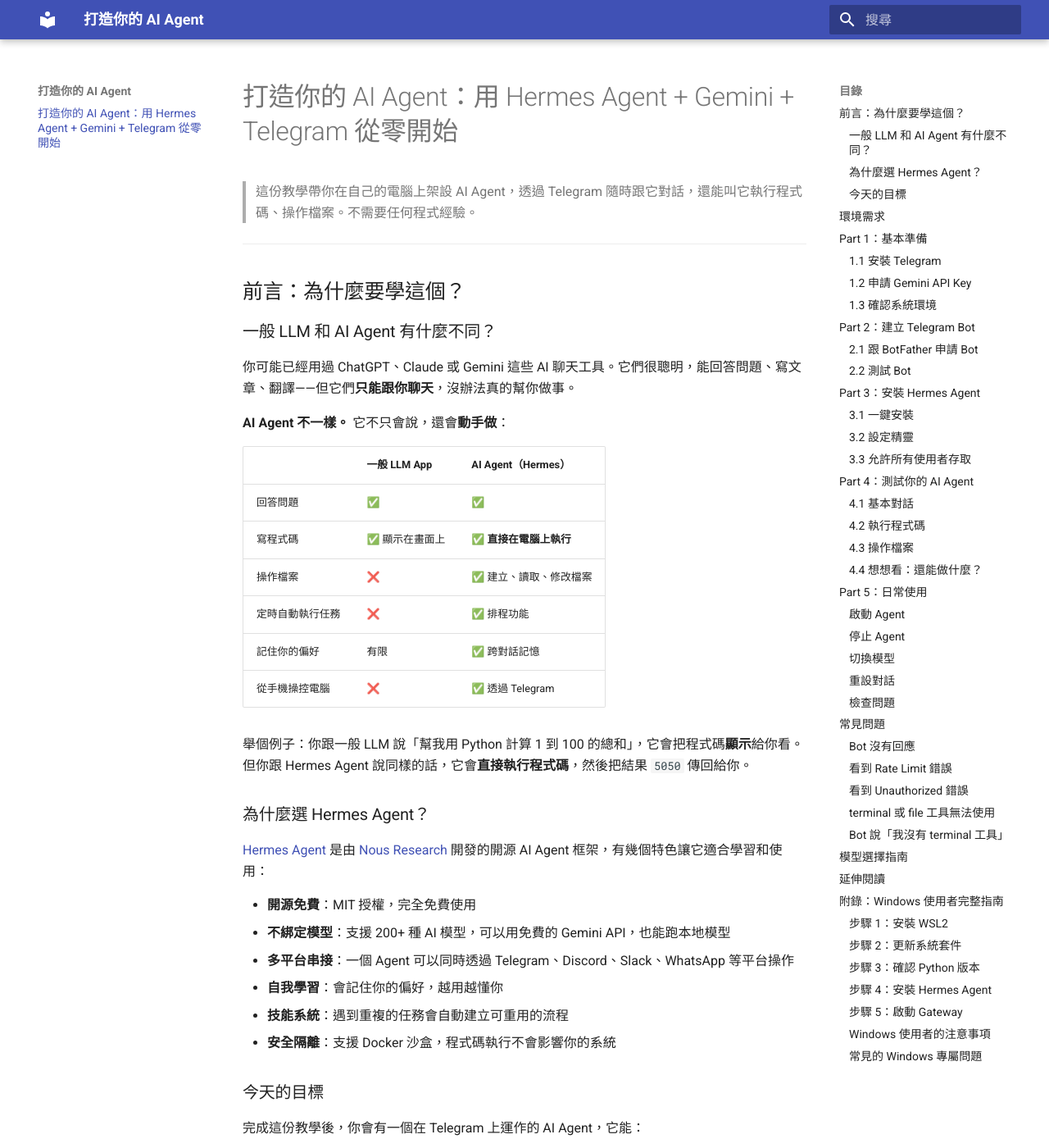
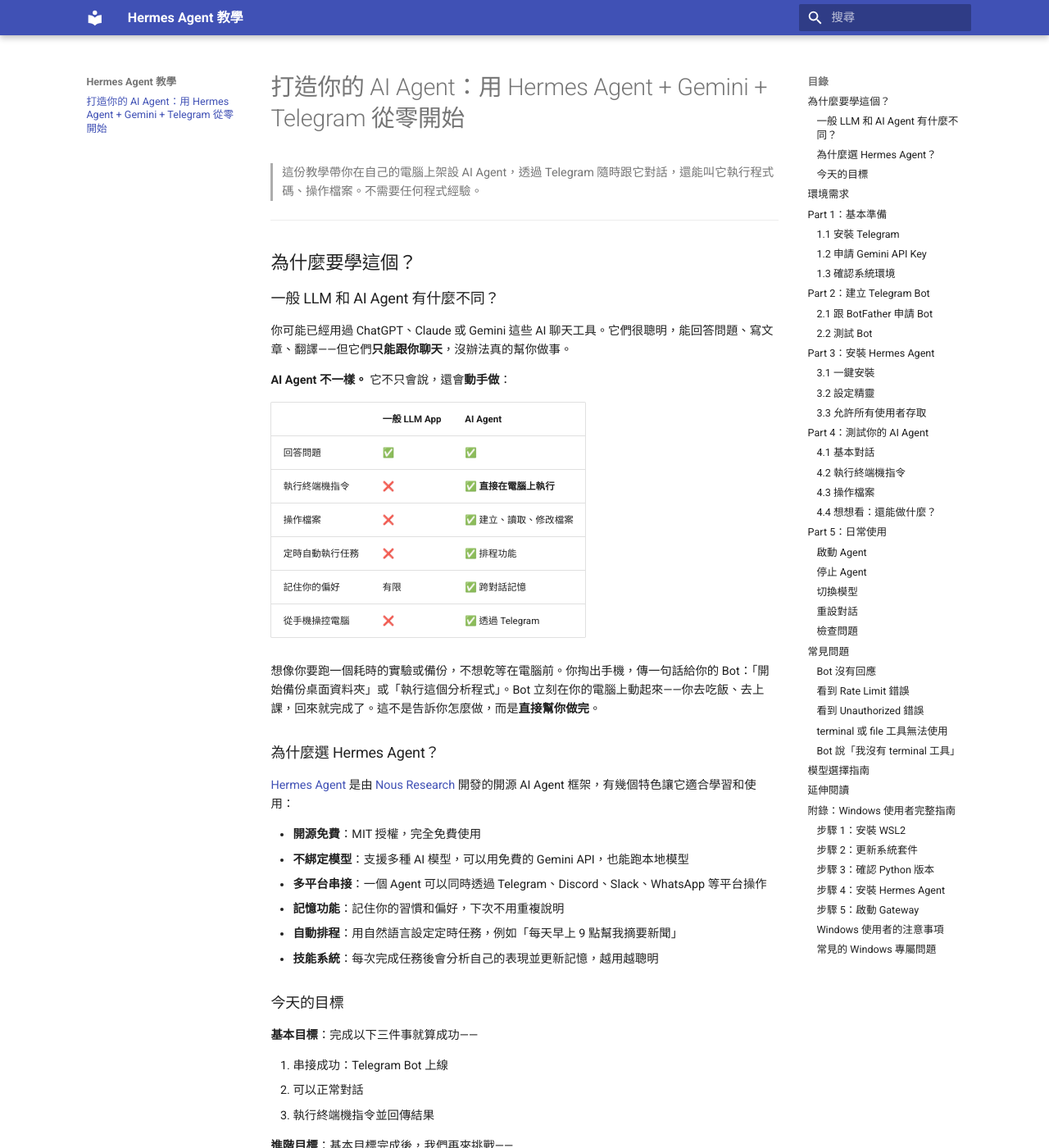
Before and after one commit to lopentu/hermes-agent-tutorial, an MkDocs documentation site: the page built from docs/index.md, in a window 1280 px wide and 1400 px high. Shown: the whole window at 82% size. Built offline with MkDocs 1.6.1 and Material for MkDocs 9.7.7, drawn with Linux system fonts in a browser that asks for light colours; some of the changed text lies outside the part shown.

Commit message:
Revise tutorial content and add custom font size
Co-Authored-By: Claude Sonnet 4.6 <noreply@anthropic.com>

````diff
--- a/docs/index.md
+++ b/docs/index.md
@@ -4,7 +4,7 @@
 
 ---
 
-## 前言：為什麼要學這個？
+## 為什麼要學這個？
 
 ### 一般 LLM 和 AI Agent 有什麼不同？
 
@@ -12,36 +12,40 @@
 
 **AI Agent 不一樣。** 它不只會說，還會**動手做**：
 
-| | 一般 LLM App | AI Agent（Hermes） |
+| | 一般 LLM App | AI Agent |
 |---|---|---|
 | 回答問題 | ✅ | ✅ |
-| 寫程式碼 | ✅ 顯示在畫面上 | ✅ **直接在電腦上執行** |
+| 執行終端機指令 | ❌ | ✅ **直接在電腦上執行** |
 | 操作檔案 | ❌ | ✅ 建立、讀取、修改檔案 |
 | 定時自動執行任務 | ❌ | ✅ 排程功能 |
 | 記住你的偏好 | 有限 | ✅ 跨對話記憶 |
 | 從手機操控電腦 | ❌ | ✅ 透過 Telegram |
 
-舉個例子：你跟一般 LLM 說「幫我用 Python 計算 1 到 100 的總和」，它會把程式碼**顯示**給你看。但你跟 Hermes Agent 說同樣的話，它會**直接執行程式碼**，然後把結果 `5050` 傳回給你。
+想像你要跑一個耗時的實驗或備份，不想乾等在電腦前。你掏出手機，傳一句話給你的 Bot：「開始備份桌面資料夾」或「執行這個分析程式」。Bot 立刻在你的電腦上動起來——你去吃飯、去上課，回來就完成了。這不是告訴你怎麼做，而是**直接幫你做完**。
 
 ### 為什麼選 Hermes Agent？
 
 [Hermes Agent](https://github.com/NousResearch/hermes-agent) 是由 [Nous Research](https://nousresearch.com/) 開發的開源 AI Agent 框架，有幾個特色讓它適合學習和使用：
 
 - **開源免費**：MIT 授權，完全免費使用
-- **不綁定模型**：支援 200+ 種 AI 模型，可以用免費的 Gemini API，也能跑本地模型
+- **不綁定模型**：支援多種 AI 模型，可以用免費的 Gemini API，也能跑本地模型
 - **多平台串接**：一個 Agent 可以同時透過 Telegram、Discord、Slack、WhatsApp 等平台操作
-- **自我學習**：會記住你的偏好，越用越懂你
-- **技能系統**：遇到重複的任務會自動建立可重用的流程
-- **安全隔離**：支援 Docker 沙盒，程式碼執行不會影響你的系統
+- **記憶功能**：記住你的習慣和偏好，下次不用重複說明
+- **自動排程**：用自然語言設定定時任務，例如「每天早上 9 點幫我摘要新聞」
+- **技能系統**：每次完成任務後會分析自己的表現並更新記憶，越用越聰明
 
 ### 今天的目標
 
-完成這份教學後，你會有一個在 Telegram 上運作的 AI Agent，它能：
+**基本目標**：完成以下三件事就算成功——
 
-1. 跟你正常對話
-2. 執行 Python 程式碼並回傳結果
-3. 列出和操作你電腦上的檔案
-4. 記住你的對話紀錄
+1. 串接成功：Telegram Bot 上線
+2. 可以正常對話
+3. 執行終端機指令並回傳結果
+
+**進階目標**：基本目標完成後，我們再來挑戰——
+
+1. 自訂 Agent 的行為規則，例如叫它永遠用繁體中文回覆、或扮演特定角色
+2. 讓 Agent 自己決定要用哪個工具完成任務，例如中文斷詞、查今天台北的天氣
 
 ---
 
@@ -60,12 +64,7 @@
 
 ### 1.1 安裝 Telegram
 
-如果你還沒有 Telegram：
-
-- **手機**：到 App Store 或 Google Play 搜尋「Telegram」下載
-- **電腦**：到 [telegram.org](https://telegram.org/) 下載桌面版（選用）
-
-註冊帳號後，記住你的 Telegram 使用者名稱。
+如果你還沒有 Telegram，到 App Store 或 Google Play 搜尋「Telegram」下載並註冊帳號。
 
 ### 1.2 申請 Gemini API Key
 
@@ -146,6 +145,8 @@ GOOGLE_API_KEY (or Enter to cancel):
 
 貼上你在 Part 1 申請的 Gemini API Key，按 Enter。
 
+> 💡 終端機貼上的快捷鍵：Mac 用 `Cmd + V`，Linux / WSL 用 `Ctrl + Shift + V`。
+
 **設定 Base URL：**
 
 ```
@@ -172,7 +173,7 @@ Base URL [https://generativelanguage.googleapis.com/v1beta]:
 Telegram bot token:
 ```
 
-貼上你在 Part 2 取得的 Bot Token，按 Enter。
+貼上你在 Part 2 取得的 Bot Token，按 Enter。（同樣用 `Cmd + V` 或 `Ctrl + Shift + V`）
 
 **設定使用者權限：**
 
@@ -220,7 +221,7 @@ hermes gateway start
 
 ### 4.1 基本對話
 
-到 Telegram 找你的 Bot，傳送：
+打開 Telegram，在搜尋欄輸入你在 Part 2 設定的 Bot 使用者名稱（就是那個以 `bot` 結尾的名稱，例如 `my_ai_agent_2026_bot`），點進去傳送：
 
 ```
 你好
@@ -228,15 +229,15 @@ hermes gateway start
 
 如果 Bot 回覆了，恭喜！你的 AI Agent 已經上線了 🎉
 
-### 4.2 執行程式碼
+### 4.2 執行終端機指令
 
 這是 AI Agent 跟一般 LLM 最大的差別。傳送：
 
 ```
-用 Python 計算 1 到 100 的總和，然後執行它
+告訴我現在這台電腦的記憶體使用量
 ```
 
-Bot 應該會回覆 **5050**——它不只是告訴你程式碼，而是**真的在你的電腦上執行了**。
+Bot 會直接在你的電腦上執行指令，然後把結果傳回來——不是告訴你怎麼查，而是**直接幫你查完了**。
 
 ### 4.3 操作檔案
 
@@ -255,8 +256,8 @@ Bot 會使用 terminal 工具，執行 `ls` 指令，然後把你桌面上的檔
 試試看這些指令，體驗 AI Agent 的能力：
 
 - `幫我建立一個叫 test.txt 的檔案，裡面寫上今天的日期`
-- `告訴我現在這台電腦的記憶體使用量`
-- `用 Python 畫一個九九乘法表`
+- `幫我查今天台北的天氣`
+- `列出最近修改過的五個檔案`
 
 ---
 
@@ -279,6 +280,8 @@ hermes gateway stop
 ```
 
 ### 切換模型
+
+遇到 Rate Limit 錯誤時，可以換一個模型試試：
 
 ```bash
 hermes model
@@ -344,7 +347,9 @@ HTTP 429 (RESOURCE_EXHAUSTED): You exceeded your current quota
 
 這是 Gemini 免費方案的限制（每分鐘約 20 次請求）。
 
-**解決方式**：等 1-2 分鐘再試。每次提問之間不要太快連續傳訊息。
+**解決方式**：
+- 等 1-2 分鐘再試，每次提問之間不要太快連續傳訊息
+- 或切換到其他模型：執行 `hermes model`，選擇 `gemini-2.5-flash` 或 `gemini-2.5-flash-lite`
 
 > 💡 Hermes 每次互動會送出多次 API 呼叫（你的訊息、工具呼叫、結果回傳等），所以一個簡單的問答可能就用掉 4-5 次請求。
 
@@ -390,6 +395,8 @@ pkill -f hermes
 rm -f ~/.hermes/gateway.pid
 hermes gateway start
 ```
+
+執行完後**等約 1 分鐘**讓 Gateway 完全啟動，再回到 Telegram 輸入 `/reset` 重設對話，然後重新傳訊息測試。
 
 ---
 
@@ -487,20 +494,22 @@ WSL2 不會自動啟動 Hermes Gateway。每次開機後需要：
 
 **檔案路徑不同：**
 
-在 WSL2 裡，你的 Windows 檔案在 `/mnt/c/` 底下。例如：
+在 WSL2 裡，你的 Windows 檔案在 `/mnt/c/` 底下。不確定自己的使用者名稱，可以執行：
 
-- Windows 桌面：`/mnt/c/Users/你的使用者名稱/Desktop`
-- Windows 文件：`/mnt/c/Users/你的使用者名稱/Documents`
+```bash
+echo $USER
+```
+
+例如使用者名稱是 `student`，路徑就是：
+
+- Windows 桌面：`/mnt/c/Users/student/Desktop`
+- Windows 文件：`/mnt/c/Users/student/Documents`
 
 所以如果你要 Bot 列出 Windows 桌面的檔案，要這樣說：
 
 ```
 列出 /mnt/c/Users/你的使用者名稱/Desktop 裡的檔案
 ```
-
-**網路共用：**
-
-WSL2 和 Windows 共用網路，所以 Telegram 連線不會有問題。Gemini API 也正常運作。
 
 **開啟 WSL 終端的方式：**
 
--- /dev/null
+++ b/docs/stylesheets/extra.css
@@ -0,0 +1,3 @@
+:root {
+  font-size: 18px;
+}
--- a/mkdocs.yml
+++ b/mkdocs.yml
@@ -1,4 +1,4 @@
-site_name: 打造你的 AI Agent
+site_name: Hermes Agent 教學
 site_description: 用 Hermes Agent + Gemini + Telegram 從零開始
 site_url: https://lopentu.github.io/hermes-agent-tutorial/
 
@@ -12,6 +12,9 @@ theme:
     - navigation.top
     - toc.follow
 
+extra_css:
+  - stylesheets/extra.css
+
 markdown_extensions:
   - toc:
       permalink: true
````
